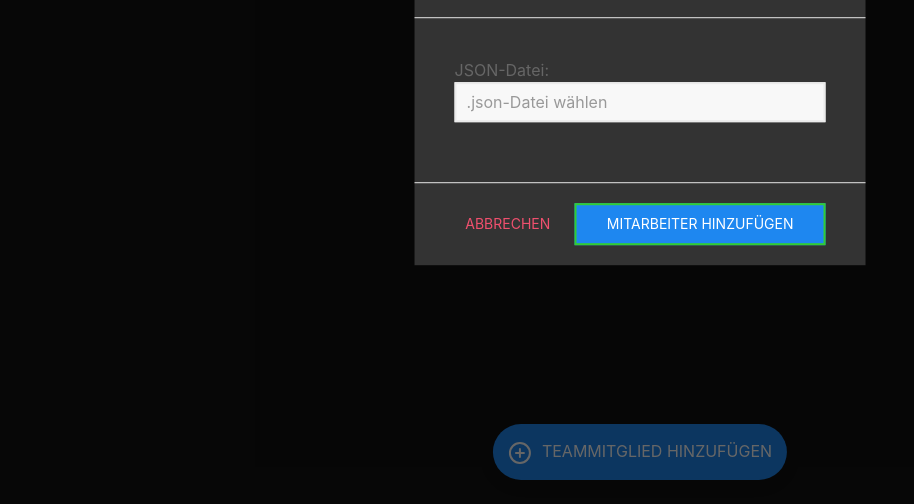
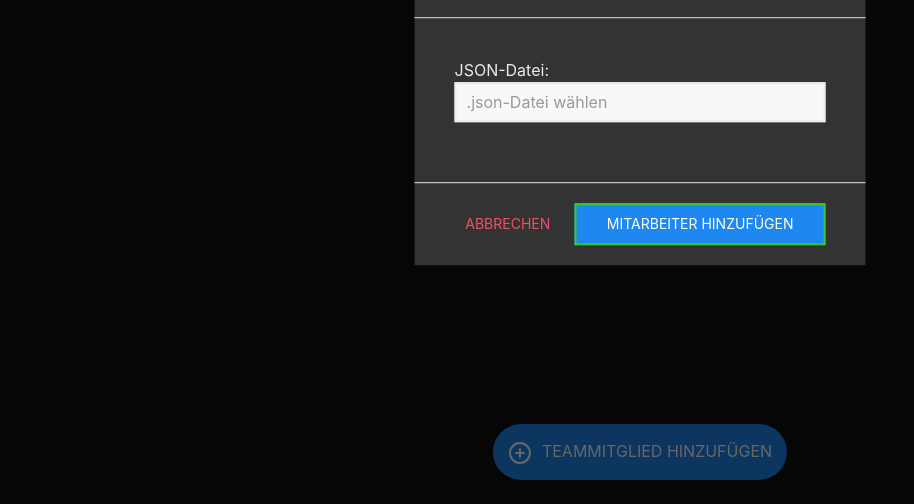
Before and after one commit to bgebelein/bgebelein.github.io, a plain HTML site: page akq-teamflyer/index.html in a window 1280 px wide. Both pictures are taken after a click on the item "JSON IMPORTIEREN". Shown: the part 296-800 px from the top of the page, without its empty margins (0-914 px from the left). Drawn offline with nearby package versions, Linux system fonts and the dark colour scheme.

Commit message:
Added text color for default card in darkmode

```diff
--- a/akq-teamflyer/style.css
+++ b/akq-teamflyer/style.css
@@ -140,15 +140,12 @@ a:hover .feather * {
 /* ------------------------ Darkmode ------------------------ */
 
 @media (prefers-color-scheme: dark) {
-  :root{
-    color: #ebebeb !important;
-  }
-
   .uk-background-muted{
     background-color: #111;
   }
 
   .uk-card-default{
     background-color: #333;
+    color: #ebebeb;
   }
 }
```
